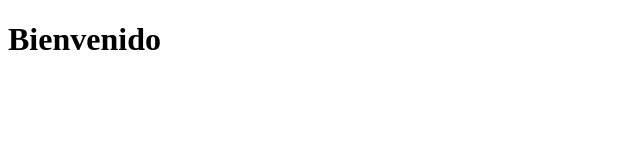
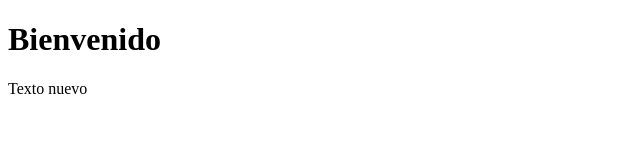
Before and after one commit to 1sm43l-06/examen-git, a plain HTML site: page index.html in a window 1280 px wide. Shown: the full height of the page, 0-640 px from the left. Drawn offline with Linux system fonts and the light colour scheme.

Commit message:
Modificando index.html

```diff
--- a/index.html
+++ b/index.html
@@ -1,5 +1,5 @@
 <!DOCTYPE html>
 <html>
   <head><title>Examen Git</title></head>
-  <body><h1>Bienvenido</h1></body>
+  <body><h1>Bienvenido</h1> <p>Texto nuevo</p></body>
 </html>
```
